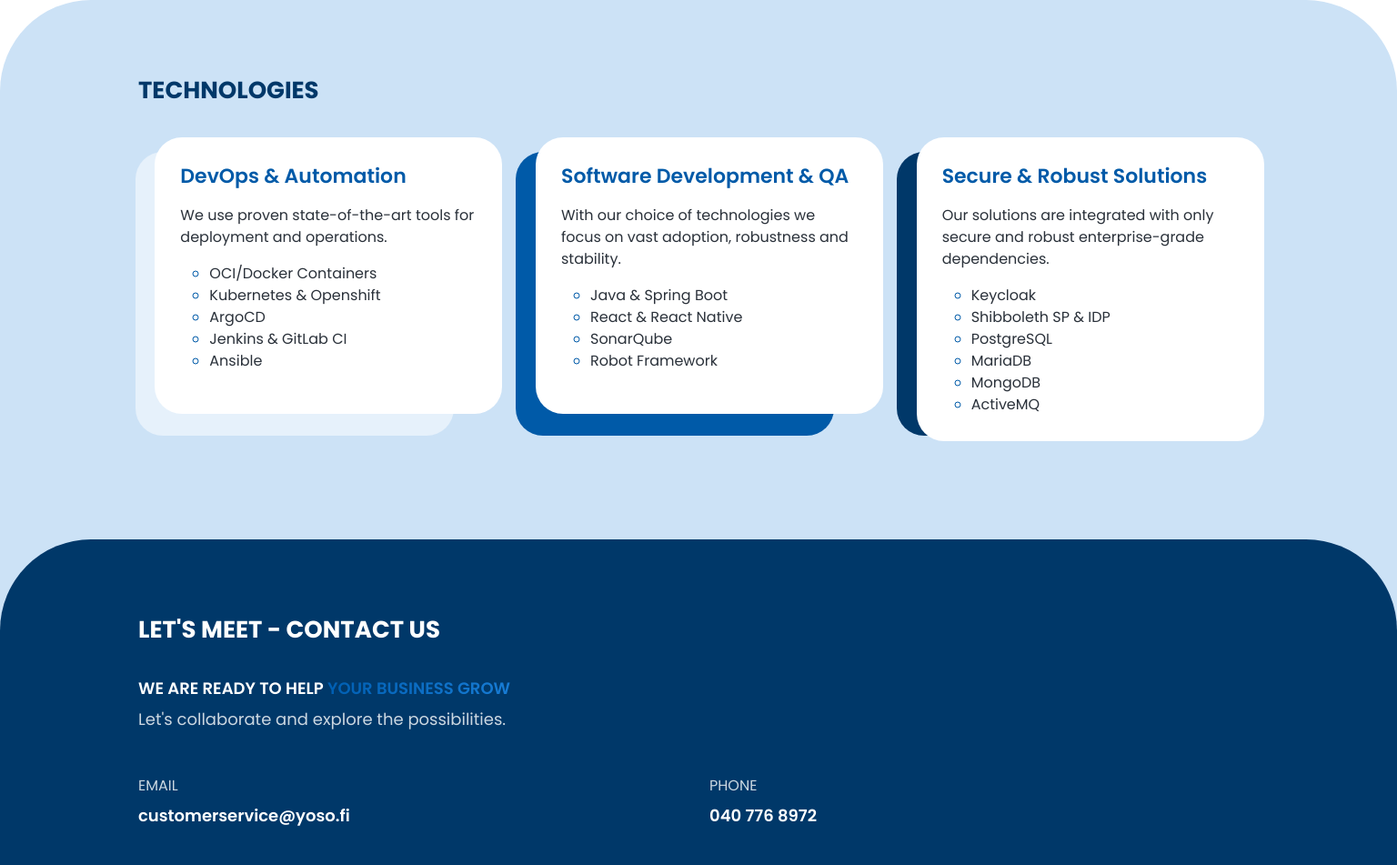
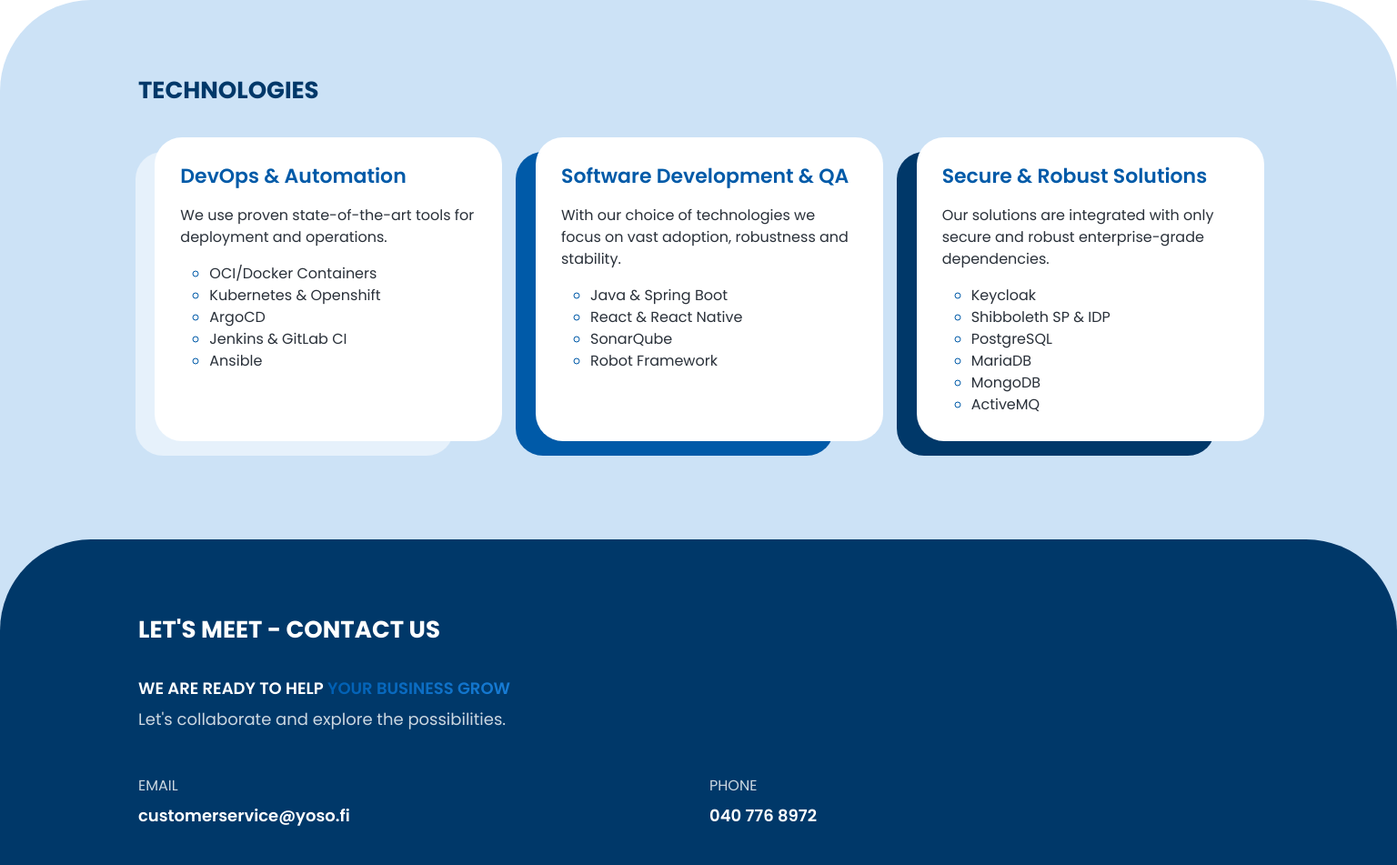
Before and after one commit to yosolutions/yosolutions.github.io, a website: page services.html in a window 1536 px wide. Shown: the part 2405-3356 px from the top of the page at 91% size. Drawn offline with nearby package versions, Linux system fonts and the light colour scheme.

Commit message:
#YA-1/ card-with-rectangle style fixes

```diff
--- a/css/styles.css
+++ b/css/styles.css
@@ -640,7 +640,11 @@
   }
   .technologies-card-wrapper.card-with-rectangle-wrapper > .card-rectangle {
     width: 40rem;
-    min-height: 18rem;
+    min-height: 19.375rem;
+  }
+  .technologies-card-wrapper.card-with-rectangle-wrapper > .card {
+    width: 40rem;
+    min-height: 19.375rem;
   }
   .padding-3 {
     padding: 5rem;
@@ -684,7 +688,11 @@
   }
   .technologies-card-wrapper.card-with-rectangle-wrapper > .card-rectangle {
     width: 40rem;
-    min-height: 18rem;
+    min-height: 19.375rem;
+  }
+  .technologies-card-wrapper.card-with-rectangle-wrapper > .card {
+    width: 40rem;
+    min-height: 19.375rem;
   }
   .bg-xs-lg-white {
     background-color: inherit;
@@ -735,8 +743,12 @@
   }
   .technologies-card-wrapper.card-with-rectangle-wrapper > .card-rectangle {
     width: 21.875rem;
-    min-height: 19.5rem;
+    min-height: 20.875rem;
     top: 1rem;
     left: -0.6rem;
   }
+  .technologies-card-wrapper.card-with-rectangle-wrapper > .card {
+    width: 40rem;
+    min-height: 20.875rem;
+  }
 }
--- a/services.html
+++ b/services.html
@@ -320,7 +320,7 @@
         <div class="row flex-column flex-xxl-row justify-content-xxl-around gap-5 gap-xxl-0 marginb-2">
           <!-- DevOps & Automation -->
           <div class="col card-with-rectangle-wrapper technologies-card-wrapper mx-auto mx-xxl-0">
-            <div class="card-with-rectangle technologies-card technologies-card card">
+            <div class="card-with-rectangle technologies-card card">
               <div class="card-body">
                 <h2 class="card-title h4 txt-yoso-blue-500">
                   DevOps & Automation
```
